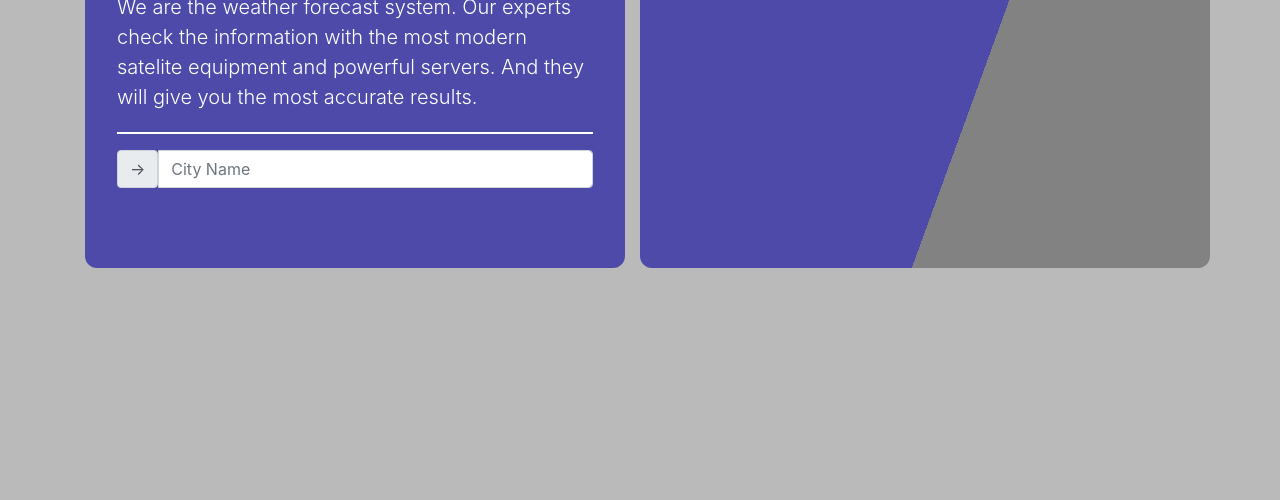
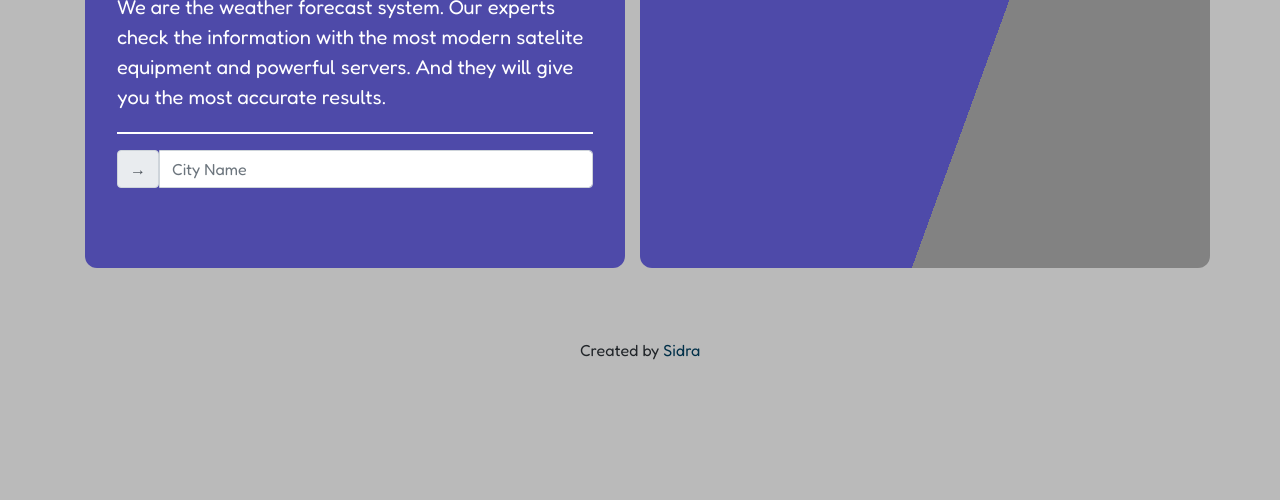
Before and after one commit to sidramwaseem/Weather-Website-AJAX, a plain HTML site: page index.html in a window 1280 px wide. Shown: the part 300-800 px from the top of the page. Drawn offline with nearby package versions, Linux system fonts and the light colour scheme.

Commit message:
added and styled footer

```diff
--- a/index.html
+++ b/index.html
@@ -44,6 +44,8 @@
 
     </div>
 
+    <footer>Created by <a target="_blank" href="https://github.com/sidramwaseem">Sidra</a> </footer>
+
 
     <script src="https://ajax.googleapis.com/ajax/libs/jquery/3.6.0/jquery.min.js"></script>
     <script src="script.js"></script>
--- a/style.css
+++ b/style.css
@@ -1,5 +1,8 @@
+@import url('https://fonts.googleapis.com/css2?family=Fredoka:wght@400;500&display=swap');
+
 body{
   background-color: rgb(186, 186, 186);
+  font-family: 'Fredoka', sans-serif;
 }
 
 .jumbotron{
@@ -20,6 +23,7 @@ body{
 .lead{
   border-bottom: 2px solid #fff;
   padding-bottom: 20px;
+  font-weight: 400;
 }
 
 .main-container{
@@ -41,3 +45,14 @@ body{
   color: #eee;
 
 }
+
+
+footer{
+  text-align: center;
+  margin-top: 60px;
+  padding: 10px;
+}
+
+footer a{
+  color: #003049;
+}
```
